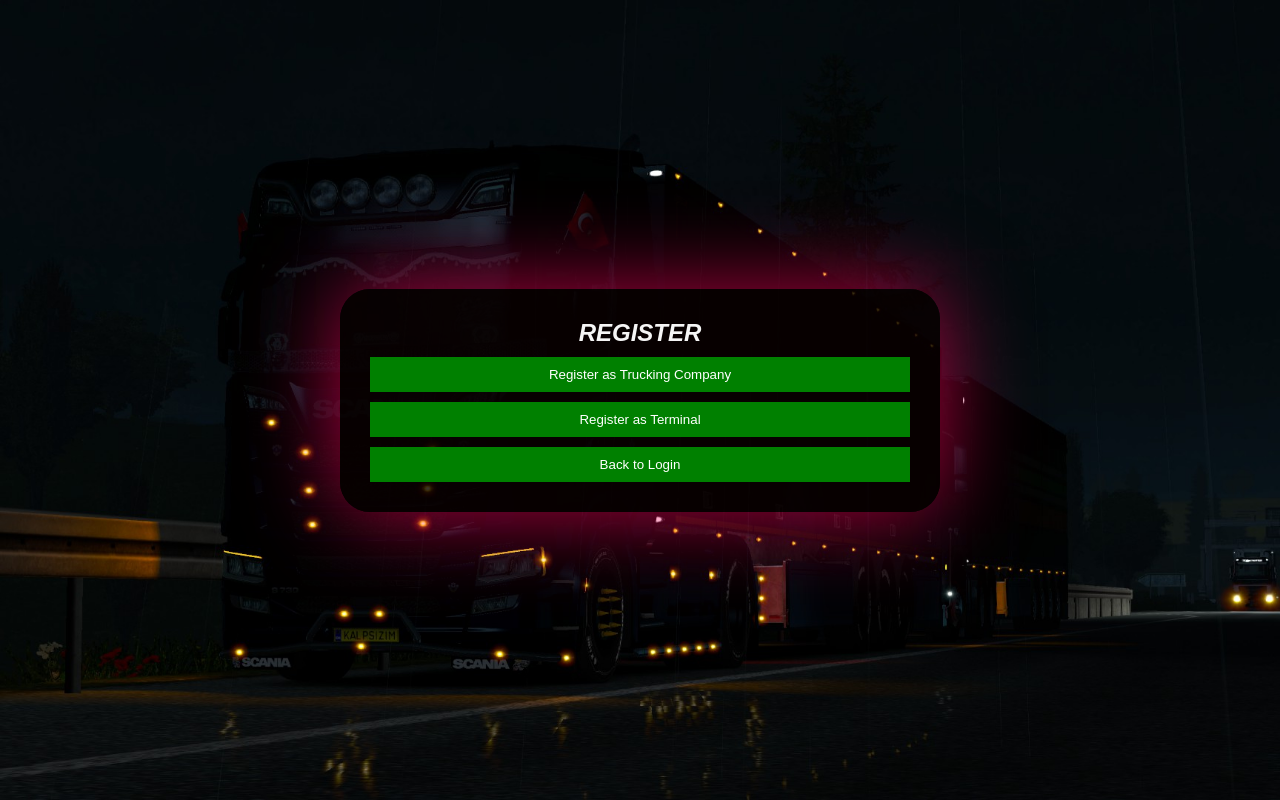
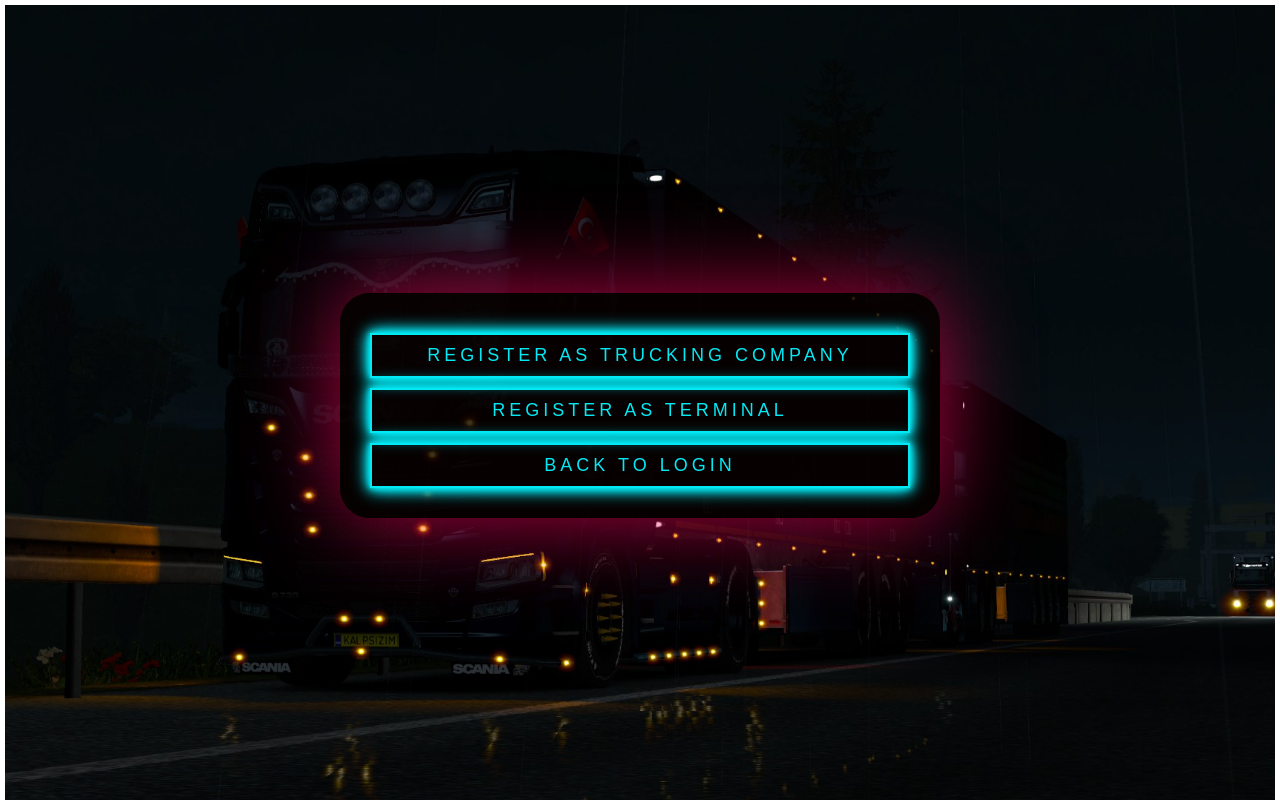
Before and after one commit to Aditya056/adventemodal, an Angular app: page /register in a window 1280 px wide. Built offline with nearby package versions, Linux system fonts and the light colour scheme.

Commit message:
css neon

```diff
--- a/src/app/app.component.css
+++ b/src/app/app.component.css
@@ -1,5 +1,6 @@
 .container {
     text-align: center;
+    padding: 5px;
   }
 
   h1 {
--- a/src/components/register.component.css
+++ b/src/components/register.component.css
@@ -38,7 +38,7 @@ body {
 h2 {
   margin-top: 0;
   padding: 0;
-  color: black;
+  color: white;
   text-transform: uppercase;
   font-style: italic;
 }
@@ -46,16 +46,34 @@ h2 {
 button {
   width: 100%;
   padding: 10px;
-  background-color: green;
-  color: white;
-  border: none;
+  background-color: transparent;
+  color: #03e9f4;
+  border: 2px solid #03e9f4;
   cursor: pointer;
   margin-top: 10px;
+  position: relative;
+  z-index: 1;
+  transition: 0.5s ease-in-out;
+  text-transform: uppercase;
+  font-size: 18px;
+  letter-spacing: 4px;
+  box-shadow:
+    0 0 5px #03e9f4,
+    0 0 10px #03e9f4,
+    0 0 15px #03e9f4,
+    0 0 20px #03e9f4;
 }
 
 button:hover {
-  background-color: darkgreen;
+  background-color: #17c47c;
+  color: #050801;
+  box-shadow:
+    0 0 10px #17c47c,
+    0 0 20px #17c47c,
+    0 0 30px #17c47c,
+    0 0 40px #17c47c;
 }
+
 
 input {
   width: 100%;
@@ -90,3 +108,7 @@ label {
 .register-container {
   margin-bottom: 0;
 }
+.input-container {
+  color:whitesmoke;
+  font-style: italic  ;
+}
--- a/src/components/register.component.html
+++ b/src/components/register.component.html
@@ -9,7 +9,7 @@
 
 <body>
   <div class="register-container">
-    <h2 style="color:whitesmoke; text-transform: uppercase; font-style: italic;">Register</h2>
+    <!-- <h2 style="color:whitesmoke; text-transform: uppercase; font-style: italic;">Register</h2> -->
 
     <!-- Select registration type -->
     <div class="button-group">
```
